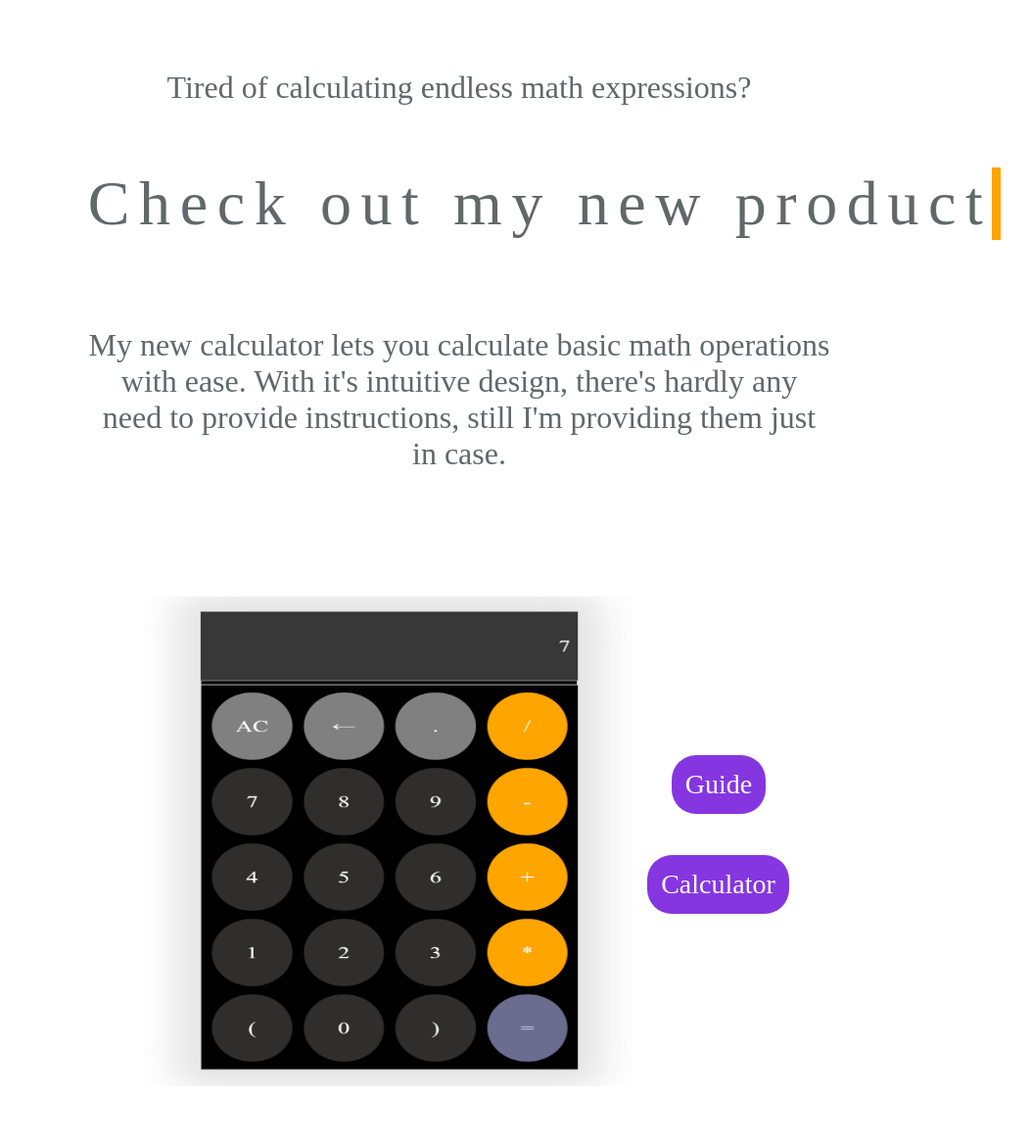
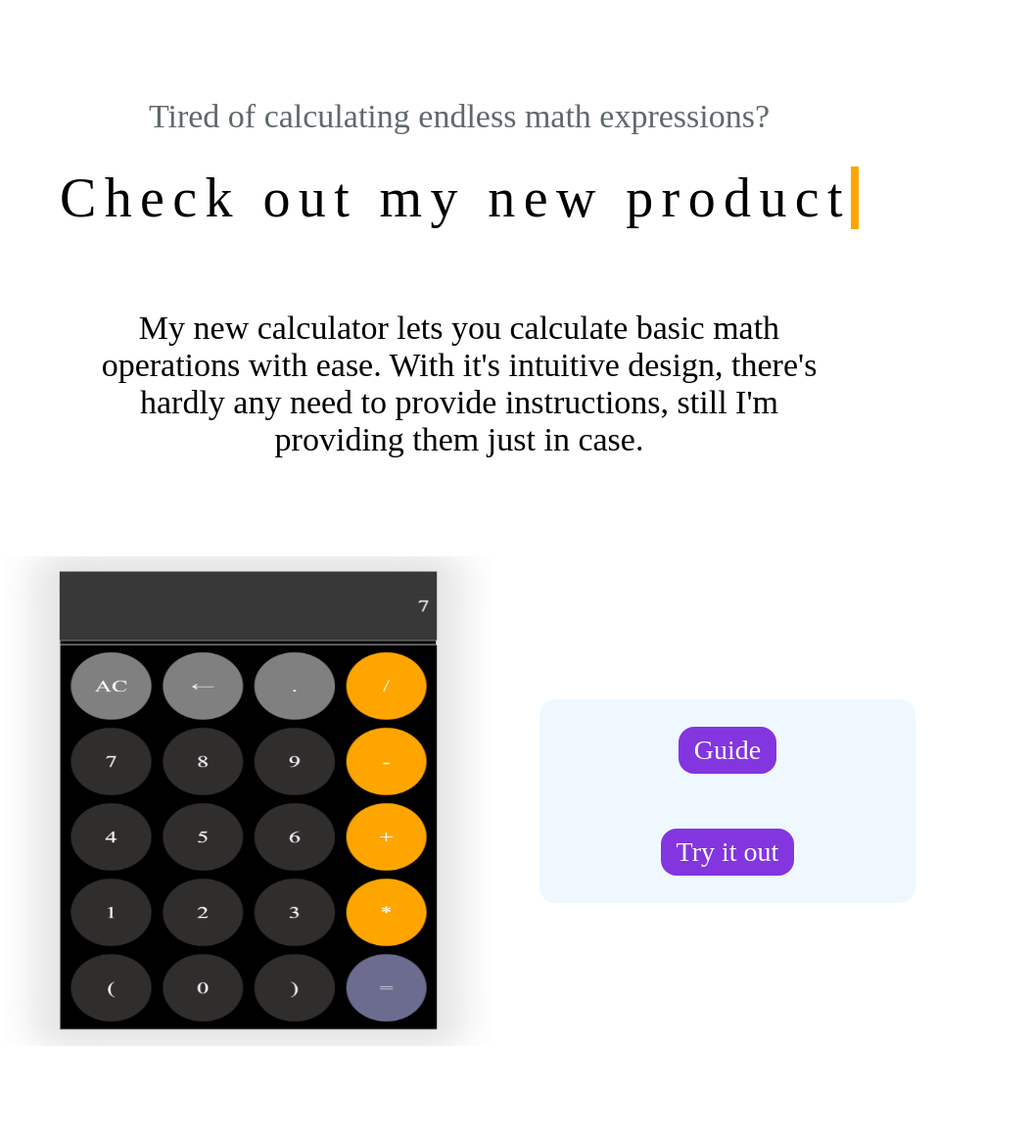
Before and after one commit to milanp19/Calculator_project, a plain HTML site: page index.html in a window 1280 px wide. Shown: the whole page at 98% size, without its empty margins (171-1224 px from the left). Before the commit the page ends 1117 px from the top, so only its background shows below. Drawn offline with Linux system fonts and the light colour scheme; a script that the page names is missing.

Commit message:
fixed index.html

```diff
--- a/index.html
+++ b/index.html
@@ -2,7 +2,9 @@
 <head>
     <link rel = "stylesheet" href="website/webstyle.css">
 </head>
-<div>Tired of calculating endless math expressions?</div>
+<body>
+    <div class="info-container">
+        <div class="info-top">Tired of calculating endless math expressions?</div>
         <div class = "typewriter">
             <p>Check out my new product</p>
         </div>
@@ -13,14 +15,16 @@
             With it's intuitive design, there's hardly any need to provide instructions,
             still I'm providing them just in case.
         </div>
-<div class = "imgcon">
+    </div>
+    <div class = "image-container">
         <img src="website/images/calcu.png">
 
-    <div class="buttoncontainer">
+        <div class="button-container">
             <p class="button1"><a href="guide/guide.html">Guide</a></p>
-        <p class="button2"><a href="Calculator/calc.html">Calculator</a></p>
+            <p class="button2"><a href="Calculator/calc.html">Try it out</a></p>
         </div>
 
     </div>
     <script src="webjs.js"></script>
+</body>
 </html>
--- a/website/webstyle.css
+++ b/website/webstyle.css
@@ -1,19 +1,43 @@
+body{
+  padding: 0;
+  margin: 0;
+  height: 100vh;
+  width: 100%;
+  display: grid;
+  place-items: start;
+  gap: 100px;
+}
+
 div{
+  text-align: center;
+}
+
+.info-container{
+  margin-top: 100px;
+  display: flex;
+  flex-direction: column;
+  gap: 2rem;
+  justify-content: center;
+  align-items: center;
+
+}
+
+.info-top{
+  margin: 0 auto;
+    width: 60%;
     text-align: center;
     color: rgb(96, 104, 107);
-    padding-top: 5%;
-    font-size: 32px;
+    font-size: clamp(8px, 34px, 40px);
 }
 
 p{
     text-align: center;
-    font-size: 64px;
+    font-size: clamp(16px, 56px, 64px);
 }
 
 .typewriter{
     display: inline-block;
     text-align: center;
-    margin-left: 20%;
 }
 .typewriter p {
     overflow: hidden; /* Ensures the content is not revealed until the animation */
@@ -39,49 +63,53 @@ p{
   }
 
   img{
-    padding: 32px, auto;
+    /* padding: 32px, auto; */
     width: 500px;
     height: 500px;
-    padding-top: 64px;
     display: block;
 
   }
   .info{
     width: 60%;
-    padding-left: 20%;
-    padding-top: 7%;
+    font-size: clamp(8px, 34px, 40px);
+
   }
   .button1, .button2{
+    text-align: center;
+    border-radius: 16px;
+    padding: 8px 16px 8px 16px;
     width: fit-content;
-    text-align: center;
-    margin-left: 20%;
-    border-radius: 25px;
-    padding: 0.5em;
-    margin-top: 0.5em;
     font-size: 28px;
 
   }
 
   .button1{
-    margin-left: 30px;
     background-color: hwb(268 8% 14% / 0.853);
   }
   .button2{
     background-color: hwb(268 8% 14% / 0.853);
   }
 
-  .imgcon{
+  .image-container{
+    width: 100vw;
     display: flex;
     justify-content: center;
+    flex-wrap: wrap;
     align-items: center;
+    gap: 3rem;
+    padding-bottom: 100px;
   }
 
 
-  .buttoncontainer{
+  .button-container{
+    background-color: aliceblue;
+    border-radius: 16px;
     display: flex;
+    align-items: center;
     justify-content: center;
-    align-items: center;
     flex-direction: column;
+    flex-wrap: wrap;
+    width: 30%;
   }
 
 
```
Lines whose indentation alone changed are shown as unchanged.
